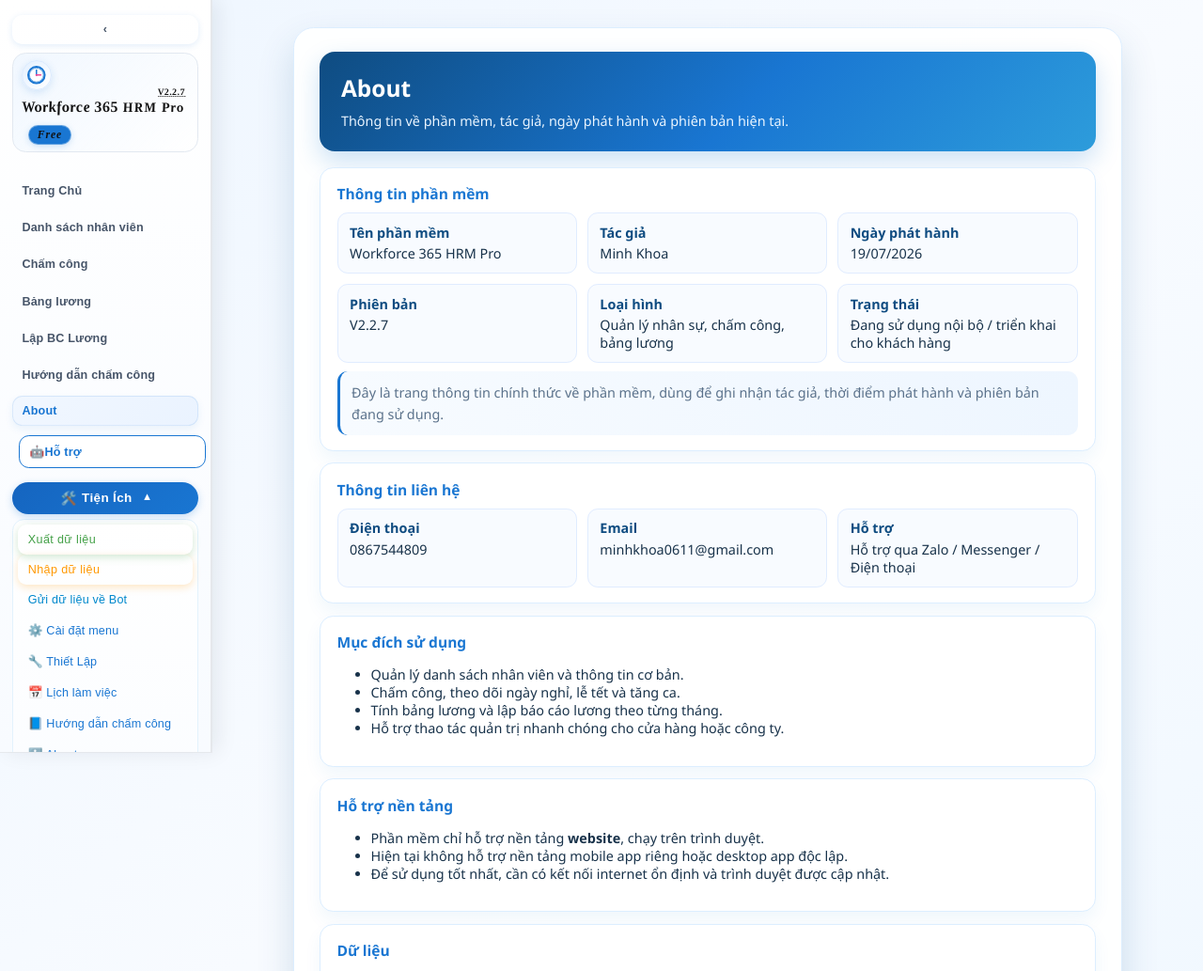
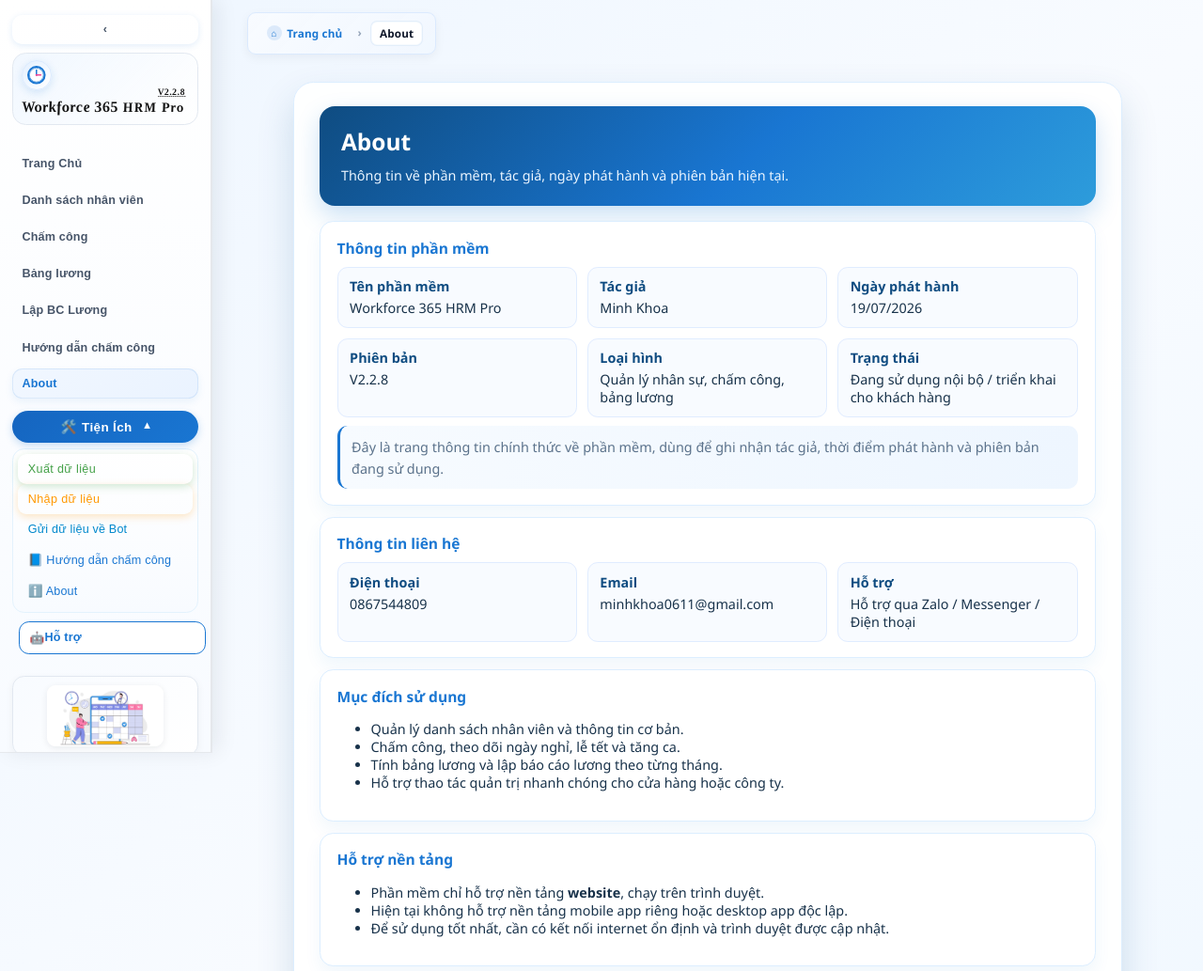
Before and after one commit to Minhkhoa0611/quanlynhansu, a plain HTML site: page about-mksof.html in a window 1280 px wide. Shown: the top 1033 px of the page at 94% size. Drawn offline with Linux system fonts and the light colour scheme.

Commit message:
Add files via upload

```diff
--- a/about-mksof.html
+++ b/about-mksof.html
@@ -104,7 +104,7 @@
                 </div>
                 <div class="info-item">
                     <strong>Phiên bản</strong>
-                    V2.2.7
+                    V2.2.8
                 </div>
                 <div class="info-item">
                     <strong>Loại hình</strong>
--- a/menu.js
+++ b/menu.js
@@ -1,6 +1,49 @@
 if (typeof CODE_VERSION === 'undefined') {
-    var CODE_VERSION = '2.2.7'; // cập nhật version mới nhất
-
+    var CODE_VERSION = '2.2.8'; // cập nhật version mới nhất
+
+}
+
+function getPageBreadcrumbInfo(active) {
+    const pageMap = {
+        index: { label: 'Trang Chủ', href: 'index.html' },
+        emp: { label: 'Danh sách nhân viên', href: 'emp.html' },
+        att: { label: 'Chấm công', href: 'att.html' },
+        payroll: { label: 'Bảng lương', href: 'bangluong.html' },
+        payroll_report: { label: 'Lập BC Lương', href: 'baocaoluong.html' },
+        quydinh: { label: 'Hướng dẫn chấm công', href: 'quydinh-chamcong-moi.html' },
+        about: { label: 'About', href: 'about-mksof.html' },
+        setup: { label: 'Thiết lập', href: 'setup.html' }
+    };
+    const currentPath = (location.pathname || '').split('/').pop().toLowerCase();
+    const normalizedActive = String(active || '').toLowerCase();
+    let match = pageMap[normalizedActive];
+    if (!match) {
+        if (currentPath.includes('emp')) match = pageMap.emp;
+        else if (currentPath.includes('att')) match = pageMap.att;
+        else if (currentPath.includes('bangluong')) match = pageMap.payroll;
+        else if (currentPath.includes('baocaoluong')) match = pageMap.payroll_report;
+        else if (currentPath.includes('quydinh') || currentPath.includes('huongdan')) match = pageMap.quydinh;
+        else if (currentPath.includes('about')) match = pageMap.about;
+        else if (currentPath.includes('setup')) match = pageMap.setup;
+        else match = pageMap.index;
+    }
+    const fallbackLabel = (document.title || '').replace(/^Workforce 365 HRM Pro[-\s]*/, '').trim() || 'Trang';
+    return {
+        label: (match && match.label) ? match.label : fallbackLabel,
+        href: (match && match.href) ? match.href : currentPath || 'index.html'
+    };
+}
+
+function buildBreadcrumbMarkup(active) {
+    const current = getPageBreadcrumbInfo(active);
+    const isHome = current.label === 'Trang Chủ';
+    const parts = [];
+    parts.push(`<a href="index.html" class="breadcrumb-link"><span class="breadcrumb-icon">⌂</span><span>Trang chủ</span></a>`);
+    if (!isHome) {
+        parts.push(`<span class="breadcrumb-separator">›</span>`);
+        parts.push(`<span class="breadcrumb-current">${current.label}</span>`);
+    }
+    return parts.join('');
 }
 
 function renderMenu(active) {
@@ -86,6 +129,68 @@
             z-index: 10;
             border-bottom: 1px solid #e2e8f0;
         }
+        .page-breadcrumb {
+            display: flex;
+            align-items: center;
+            flex-wrap: wrap;
+            gap: 8px;
+            margin: 14px 22px 18px 22px;
+            padding: 9px 14px;
+            border-radius: 10px;
+            background: linear-gradient(135deg, rgba(248,251,255,0.98), rgba(241,247,255,0.96));
+            border: 1px solid #dbeafe;
+            box-shadow: 0 4px 12px rgba(15,23,42,0.05);
+            color: #334155;
+            font-size: 13px;
+            font-weight: 600;
+            letter-spacing: 0.18px;
+            max-width: calc(100% - 44px);
+            width: fit-content;
+        }
+        .page-breadcrumb .breadcrumb-link {
+            display: inline-flex;
+            align-items: center;
+            gap: 6px;
+            color: ${menuColor};
+            text-decoration: none;
+            font-weight: 700;
+            border-radius: 8px;
+            padding: 4px 8px;
+            transition: background 0.16s, color 0.16s, transform 0.16s;
+        }
+        .page-breadcrumb .breadcrumb-link:hover {
+            background: rgba(25,118,210,0.08);
+            color: ${menuColor};
+            transform: translateY(-1px);
+        }
+        .page-breadcrumb .breadcrumb-icon {
+            display: inline-flex;
+            align-items: center;
+            justify-content: center;
+            width: 18px;
+            height: 18px;
+            border-radius: 50%;
+            background: rgba(25,118,210,0.12);
+            font-size: 11px;
+        }
+        .page-breadcrumb .breadcrumb-separator {
+            color: #94a3b8;
+            font-weight: 700;
+            font-size: 13px;
+            line-height: 1;
+            margin: 0 2px;
+        }
+        .page-breadcrumb .breadcrumb-current {
+            display: inline-flex;
+            align-items: center;
+            padding: 5px 10px;
+            border-radius: 8px;
+            color: #0f172a;
+            background: rgba(255,255,255,0.95);
+            border: 1px solid rgba(25,118,210,0.12);
+            box-shadow: inset 0 0 0 1px rgba(25,118,210,0.04);
+            font-weight: 700;
+        }
         .navbar .navbar-logo {
             font-family: ${logoFont};
             font-size: 18px;
@@ -117,26 +222,6 @@
             width: 24px;
             height: 24px;
             display: block;
-        }
-        .navbar .app-version-label {
-            background: ${labelColor};
-            font-size:13px;
-            font-weight:600;
-            color: #fff;
-            border-radius:999px;
-            padding:3px 10px;
-            margin-left:8px;
-            letter-spacing:1px;
-            cursor:pointer;
-            box-shadow: 0 2px 8px ${labelColor}33;
-            border: 2px solid #fff5;
-            transition: transform 0.2s, filter 0.2s;
-            display: inline-block;
-            text-align: center;
-        }
-        .navbar .app-version-label:hover {
-            filter: brightness(1.08);
-            transform: translateY(-1px);
         }
         .navbar .navbar-menu {
             display: flex;
@@ -488,6 +573,8 @@
     document.head.appendChild(style);
 
     // Tạo menu mới (hiển thị phiên bản như cũ, nằm cạnh TimePro HRM)
+    const oldBreadcrumb = document.querySelector('.page-breadcrumb');
+    if (oldBreadcrumb) oldBreadcrumb.remove();
     const nav = document.createElement('div');
     nav.className = 'navbar';
     nav.innerHTML = `
@@ -525,9 +612,6 @@
                     V${CODE_VERSION}
                 </span>
             </span>
-            <span id="app-version-label" class="app-version-label" title="Nhấn để nhập Key" style="color:#111;">
-                ${appVersion}
-            </span>
         </div>
         <div class="navbar-menu">
             ${(() => {
@@ -560,10 +644,7 @@
                 let html = menus.filter(m => m.visible !== false).map(m =>
                     `<button onclick="location.href='${m.href}'"${active===m.id?' class="active"':''} title="${m.label}"><span class="menu-label">${m.label}</span></button>`
                 ).join('');
-                return html;
-            })()}
-        </div>
-        <button onclick="showSupportBotPopup()" style="background:#fff; color:#1976d2; border:1px solid #1976d2; margin-left:8px; height:40px; display:flex; align-items:center;" title="Hỗ trợ"><span class="menu-icon">🤖</span><span class="menu-label">Hỗ trợ</span></button>
+                html += `
                     <div class="menu-data-dropdown" tabindex="0">
                         <button type="button" class="menu-data-btn" onclick="toggleMenuDataDropdown(event)" title="Tiện Ích">
                             <span class="menu-icon">🛠️</span><span class="menu-label">Tiện Ích</span><span class="menu-toggle-icon">▾</span>
@@ -573,32 +654,27 @@
                             <button type="button" class="menu-import-btn" onclick="handleMenuImportBtnClick()">Nhập dữ liệu</button>
                             <input id="importDataInput" type="file" accept=".json" onchange="importAllData && importAllData(event)">
                             <button type="button" class="menu-telegram-btn" onclick="sendAllDataToTelegramBot()">Gửi dữ liệu về Bot</button>
-                <button type="button" class="menu-setting-btn" onclick="showMenuSettingPopup()" style="color:#1976d2;">⚙️ Cài đặt menu</button>
-                <button type="button" class="menu-setup-btn" onclick="location.href='setup.html'" style="color:#1976d2;">🔧 Thiết Lập</button>
-                <button type="button" class="menu-work-schedule-btn" onclick="location.href='work_schedule.html'" style="color:#1976d2;">📅 Lịch làm việc</button>
                             <button type="button" class="menu-quydinh-btn" onclick="location.href='quydinh-chamcong-moi.html'" style="color:#1976d2;">📘 Hướng dẫn chấm công</button>
                             <button type="button" class="menu-about-btn" onclick="location.href='about-mksof.html'" style="color:#1976d2;">ℹ️ About</button>
-                <!-- Đã loại bỏ các menu: Bảng lương chi tiết, Báo Cáo Chi Trả Lương, Bảng Lương, Local Data theo yêu cầu -->
-
-
-                <button type="button" class="menu-ckbank" onclick="location.href='BankQR/BankQR.html'" style="color:#2563eb;">🏦BANK</button>
-                <button type="button" class="menu-qrscanner" onclick="location.href='QRSCANNER/qr-scanner.html'" style="color:#2563eb;">📷 QR-Scanner</button>
-                <button type="button" class="menu-admin" onclick="location.href='Admin.html'" style="color:#2563eb;">🔐ADMIN</button>
-                <button type="button" class="menu-hfarm-product" onclick="window.open('https://minhkhoa0611.github.io/H-FARM/danhsachsanpham.html','_blank')" style="color:#2e7d32;">🌱 Quản Lý Sản Phẩm H'Farm</button>
-                <button type="button" class="menu-ckbank" onclick="location.href='Chấm Công MentKhoa/chamcongmentKHOA.html'" style="color:#2563eb;">Lịch</button>
-
-                <button type="button" class="menu-about-btn" onclick="location.href='about-mksof.html'" style="color:#1976d2;">ℹ️ Giới thiệu</button>
-            </div>
-        </div>
+                        </div>
+                    </div>`;
+                return html;
+            })()}
+        </div>
+        <button onclick="showSupportBotPopup()" style="background:#fff; color:#1976d2; border:1px solid #1976d2; margin-left:8px; height:40px; display:flex; align-items:center;" title="Hỗ trợ"><span class="menu-icon">🤖</span><span class="menu-label">Hỗ trợ</span></button>
         <div class="menu-footer-logo">
             <img src="timespro.png" alt="TimesPro logo" />
         </div>
-        <div class="menu-contact-info" style="margin-top:10px; padding:10px 12px; text-align:center; font-size:12px; color:#f8fafc; line-height:1.5; border-radius:12px; background:linear-gradient(135deg, #1976d2 0%, #2563eb 100%); box-shadow:0 6px 16px rgba(25,118,210,0.22);">
+        <div class="menu-contact-info" onclick="showZaloQrPopup()" style="margin-top:10px; padding:10px 12px; text-align:center; font-size:12px; color:#f8fafc; line-height:1.5; border-radius:12px; background:linear-gradient(135deg, #1976d2 0%, #2563eb 100%); box-shadow:0 6px 16px rgba(25,118,210,0.22); cursor:pointer; transition:transform 0.16s, box-shadow 0.16s;">
             <div style="font-weight:700; color:#ffffff; letter-spacing:0.4px;">By Minh Khoa</div>
             <div style="color:#e3f2fd; font-weight:600;">0867544809</div>
         </div>
     `;
     document.body.insertBefore(nav, document.body.firstChild);
+    const breadcrumb = document.createElement('div');
+    breadcrumb.className = 'page-breadcrumb';
+    breadcrumb.innerHTML = buildBreadcrumbMarkup(active);
+    nav.insertAdjacentElement('afterend', breadcrumb);
 
     const savedCollapsed = localStorage.getItem('sidebarCollapsed') === '1';
     const navbarEl = document.querySelector('.navbar');
@@ -627,26 +703,9 @@
         if (event && event.stopPropagation) event.stopPropagation();
     };
 
-    // Thêm popup nhập key nếu chưa có
-    if (!document.getElementById('popup-key-overlay')) {
+    // Chỉ giữ popup thông báo thành công và popup lịch sử phiên bản
+    if (!document.getElementById('popup-success-overlay')) {
         const popupHtml = `
-        <div id="popup-key-overlay" style="display:none; position:fixed; z-index:9999; left:0; top:0; width:100vw; height:100vh; background:#0007; align-items:center; justify-content:center;">
-            <div id="popup-key-box" style="background:#fff; border-radius:12px; box-shadow:0 8px 32px #0003; padding:32px 28px 24px 28px; min-width:320px; max-width:90vw; display:flex; flex-direction:column; align-items:center; position:relative;">
-                <div style="font-size:20px; font-weight:600; color:#1976d2; margin-bottom:18px; letter-spacing:1px;">Nhập Key nâng cấp phiên bản</div>
-                <div style="display:flex; gap:8px; margin-bottom:14px;">
-                    <button class="quick-key-btn" data-key="Free" style="background:#eee; color:#1976d2; border:none; border-radius:6px; padding:6px 14px; font-size:14px; font-weight:600; cursor:pointer;">Free</button>
-                    <button class="quick-key-btn" data-key="22062002Pro" style="background:#eee; color:#1976d2; border:none; border-radius:6px; padding:6px 14px; font-size:14px; font-weight:600; cursor:pointer;">Pro</button>
-                    <button class="quick-key-btn" data-key="22062002BUS" style="background:#eee; color:#1976d2; border:none; border-radius:6px; padding:6px 14px; font-size:14px; font-weight:600; cursor:pointer;">Business</button>
-                </div>
-                <input id="popup-key-input" type="text" placeholder="Nhập key..." style="width:100%; font-size:16px; padding:10px 12px; border-radius:6px; border:1px solid #1976d2; outline:none; margin-bottom:18px;" />
-                <div style="display:flex; gap:12px; width:100%; justify-content:center;">
-                    <button id="popup-key-ok" style="background:#1976d2; color:#fff; border:none; border-radius:6px; padding:8px 22px; font-size:15px; font-weight:600; cursor:pointer; transition:background 0.18s;">Xác nhận</button>
-                    <button id="popup-key-cancel" style="background:#eee; color:#1976d2; border:none; border-radius:6px; padding:8px 22px; font-size:15px; font-weight:600; cursor:pointer; transition:background 0.18s;">Hủy</button>
-                </div>
-                <span id="popup-key-msg" style="color:#d32f2f; font-size:13px; margin-top:10px; display:none;"></span>
-                <span id="popup-key-close" style="position:absolute; top:8px; right:12px; font-size:20px; color:#888; cursor:pointer;" title="Đóng">&times;</span>
-            </div>
-        </div>
         <div id="popup-success-overlay" style="display:none; position:fixed; z-index:10000; left:0; top:0; width:100vw; height:100vh; background:#0005; align-items:center; justify-content:center;">
             <div id="popup-success-box" style="background:#fff; border-radius:12px; box-shadow:0 8px 32px #0003; padding:28px 32px 22px 32px; min-width:280px; max-width:90vw; display:flex; flex-direction:column; align-items:center; position:relative;">
                 <div style="font-size:22px; color:#43a047; margin-bottom:12px;">&#10003;</div>
@@ -668,12 +727,10 @@
         `;
         const div = document.createElement('div');
         div.innerHTML = popupHtml;
-        // Sửa lỗi: dùng firstChild thay vì firstElementChild để tránh lỗi null
         while (div.firstChild) {
             try {
                 document.body.appendChild(div.firstChild);
             } catch (e) {
-                // Ép ẩn lỗi nếu body chưa sẵn sàng hoặc có lỗi bất ngờ
                 break;
             }
         }
@@ -715,10 +772,10 @@
                 window.addHistoryLog('Xem lịch sử phiên bản', '');
             }
         }, true);
-        // Ghi lại mở popup nhập key
+        // Ghi lại mở popup lịch sử phiên bản khi nhấn vào nhãn phiên bản
         document.addEventListener('click', function(e) {
             if (e.target && e.target.id === 'app-version-label') {
-                window.addHistoryLog('Mở popup nhập key', '');
+                window.addHistoryLog('Xem phiên bản hiện tại', '');
             }
         }, true);
         // Ghi lại mở popup lịch sử thao tác
@@ -804,83 +861,18 @@
         }, 100);
     }
 
-    // Hàm mở popup nhập key
-    function showKeyPopup() {
-        const overlay = document.getElementById('popup-key-overlay');
-        const input = document.getElementById('popup-key-input');
-        const msg = document.getElementById('popup-key-msg');
-        overlay.style.display = 'flex';
-        input.value = '';
-        msg.style.display = 'none';
-        msg.textContent = '';
-        input.focus();
-
-        // Xác nhận key
-        document.getElementById('popup-key-ok').onclick = function() {
-            const key = input.value.trim();
-            if (!key) {
-                msg.textContent = 'Vui lòng nhập key!';
-                msg.style.display = 'block';
-                input.focus();
-                return;
-            }
-            function setVersion(version, msgText) {
-                localStorage.setItem('appVersion', version);
-                localStorage.setItem('appVersionManual', '1');
-                // Đổi màu menu theo phiên bản ngay lập tức
-                localStorage.setItem('menuVersionColor', versionColors[version].menu);
-                // Khi chọn phiên bản, bỏ chọn màu thủ công (menuColor) để ưu tiên màu phiên bản
-                localStorage.removeItem('menuColor');
-                overlay.style.display = 'none';
-                showSuccessPopup(msgText);
-                // Không tự reload lại trang sau khi chọn phiên bản; chỉ cập nhật giao diện hiện tại
-                setTimeout(() => {
-                    if (typeof renderMenu === 'function') renderMenu(active || 'emp');
-                }, 200);
-            }
-            if (key === '22062002Pro') {
-                setVersion('Pro', 'Đã nâng cấp lên phiên bản Pro!');
-            } else if (key === '22062002BUS') {
-                setVersion('Business', 'Đã nâng cấp lên phiên bản Business!');
-            } else if (key === 'Free') {
-                setVersion('Free', 'Đã chuyển về phiên bản Free!');
-            } else {
-                msg.textContent = 'Key không hợp lệ!';
-                msg.style.display = 'block';
-                input.focus();
-            }
-        };
-        // Hủy
-        document.getElementById('popup-key-cancel').onclick = function() {
-            overlay.style.display = 'none';
-        };
-        // Đóng bằng dấu X
-        document.getElementById('popup-key-close').onclick = function() {
-            overlay.style.display = 'none';
-        };
-        // Đóng bằng phím ESC
-        overlay.onkeydown = function(e) {
-            if (e.key === 'Escape') overlay.style.display = 'none';
-        };
-        // Cho phép Enter để xác nhận
-        input.onkeydown = function(e) {
-            if (e.key === 'Enter') document.getElementById('popup-key-ok').click();
-        };
-        // Thêm sự kiện cho các nút key mẫu
-        overlay.querySelectorAll('.quick-key-btn').forEach(btn => {
-            btn.onclick = function() {
-                input.value = btn.getAttribute('data-key');
-                document.getElementById('popup-key-ok').click();
-            };
-        });
-    }
-
+    // Không còn popup nhập key; giữ hàm lịch sử phiên bản riêng
     // Thêm hàm hiển thị popup lịch sử phiên bản
     function showVersionHistoryPopup() {
         const overlay = document.getElementById('popup-version-history-overlay');
         const content = document.getElementById('popup-version-history-content');
         // Danh sách lịch sử phiên bản (bản cuối cùng cập nhật theo yêu cầu)
         const history = [
+            {
+                version: '2.2.8',
+                date: '19/07/2026',
+                note: 'Cập nhật giao diện và trải nghiệm người dùng.<br>- Tinh chỉnh lại giao diện trang Danh sách nhân viên theo phong cách doanh nghiệp.<br>- Cải thiện bố cục và phong cách trang Quy định chấm công mới để dễ đọc và chuyên nghiệp hơn.<br>- Tối ưu các nút thao tác, bảng dữ liệu và các khối thông tin trong hệ thống để mang lại trải nghiệm rõ ràng, hiện đại hơn.'
+            },
             {
                 version: '2.2.7',
                 date: '19/07/2026',
@@ -1366,6 +1358,40 @@
         XLSX.writeFile(wb, title + '.xlsx');
     }
 
+    if (!document.getElementById('zalo-qr-popup')) {
+        const zaloQrHtml = `
+        <div id="zalo-qr-popup" style="display:none; position:fixed; z-index:99999; left:0; top:0; width:100vw; height:100vh; background:#0007; align-items:center; justify-content:center;">
+            <div style="background:#fff; border-radius:18px; box-shadow:0 10px 34px rgba(15,23,42,0.18); padding:24px 24px 20px; min-width:300px; max-width:92vw; display:flex; flex-direction:column; align-items:center; position:relative;">
+                <span id="zalo-qr-close" style="position:absolute; top:10px; right:12px; font-size:22px; color:#64748b; cursor:pointer;" title="Đóng">&times;</span>
+                <div style="font-size:18px; font-weight:700; color:#1976d2; margin-bottom:8px;">Liên hệ Zalo</div>
+                <div style="font-size:14px; color:#475569; margin-bottom:12px; text-align:center;">Quét mã QR để chat với Minh Khoa</div>
+                <div id="zalo-qr-code" style="width:220px; height:220px; display:flex; align-items:center; justify-content:center; background:#f8fbff; border:1px solid #dbeafe; border-radius:14px; padding:10px;">
+                    <img src="https://api.qrserver.com/v1/create-qr-code/?size=220x220&data=https://zalo.me/0867544809" alt="QR Zalo" style="width:100%; height:100%; object-fit:contain;">
+                </div>
+                <div style="margin-top:12px; font-size:14px; color:#0f172a; font-weight:600;">SĐT: 0867 544 809</div>
+            </div>
+        </div>
+        `;
+        const div = document.createElement('div');
+        div.innerHTML = zaloQrHtml;
+        document.body.appendChild(div.firstElementChild);
+    }
+
+    window.showZaloQrPopup = function() {
+        const overlay = document.getElementById('zalo-qr-popup');
+        if (!overlay) return;
+        overlay.style.display = 'flex';
+        const closeBtn = document.getElementById('zalo-qr-close');
+        if (closeBtn) {
+            closeBtn.onclick = function() {
+                overlay.style.display = 'none';
+            };
+        }
+        overlay.onclick = function(e) {
+            if (e.target === overlay) overlay.style.display = 'none';
+        };
+    };
+
     // Thêm popup chat bot hỗ trợ nếu chưa có
     if (!document.getElementById('support-bot-popup')) {
         const supportBotHtml = `
@@ -1578,12 +1604,14 @@
                 showVersionHistoryPopup();
             };
         }
-        // Thêm: cho phép nhấn vào nhãn phiên bản để đổi phiên bản (mở popup nhập key)
+        // Nhấn vào nhãn phiên bản chỉ mở lịch sử phiên bản
         const versionLabel = document.getElementById('app-version-label');
-        if (versionLabel && typeof showKeyPopup === 'function') {
+        if (versionLabel) {
             versionLabel.onclick = function(e) {
                 e.stopPropagation();
-                showKeyPopup();
+                if (typeof showVersionHistoryPopup === 'function') {
+                    showVersionHistoryPopup();
+                }
             };
         }
     }, 0);
```
Lines whose indentation alone changed are shown as unchanged.
